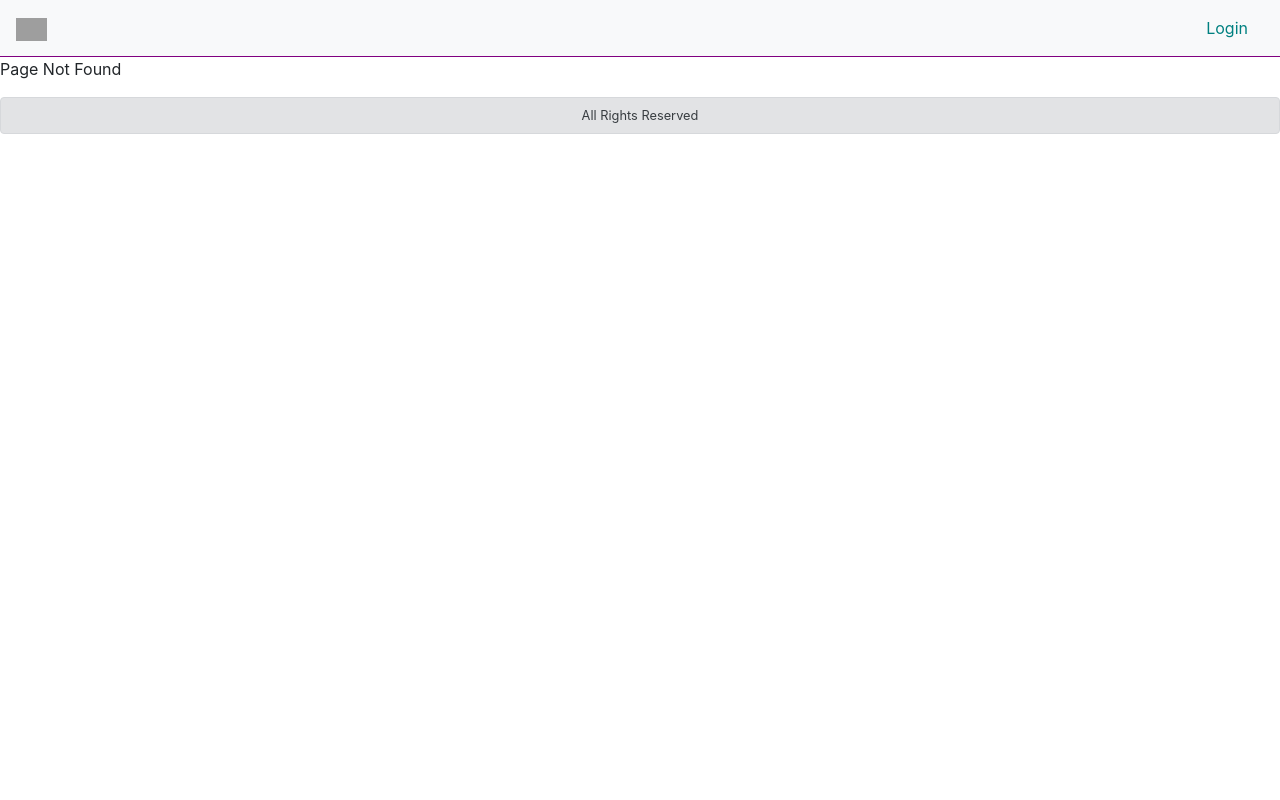
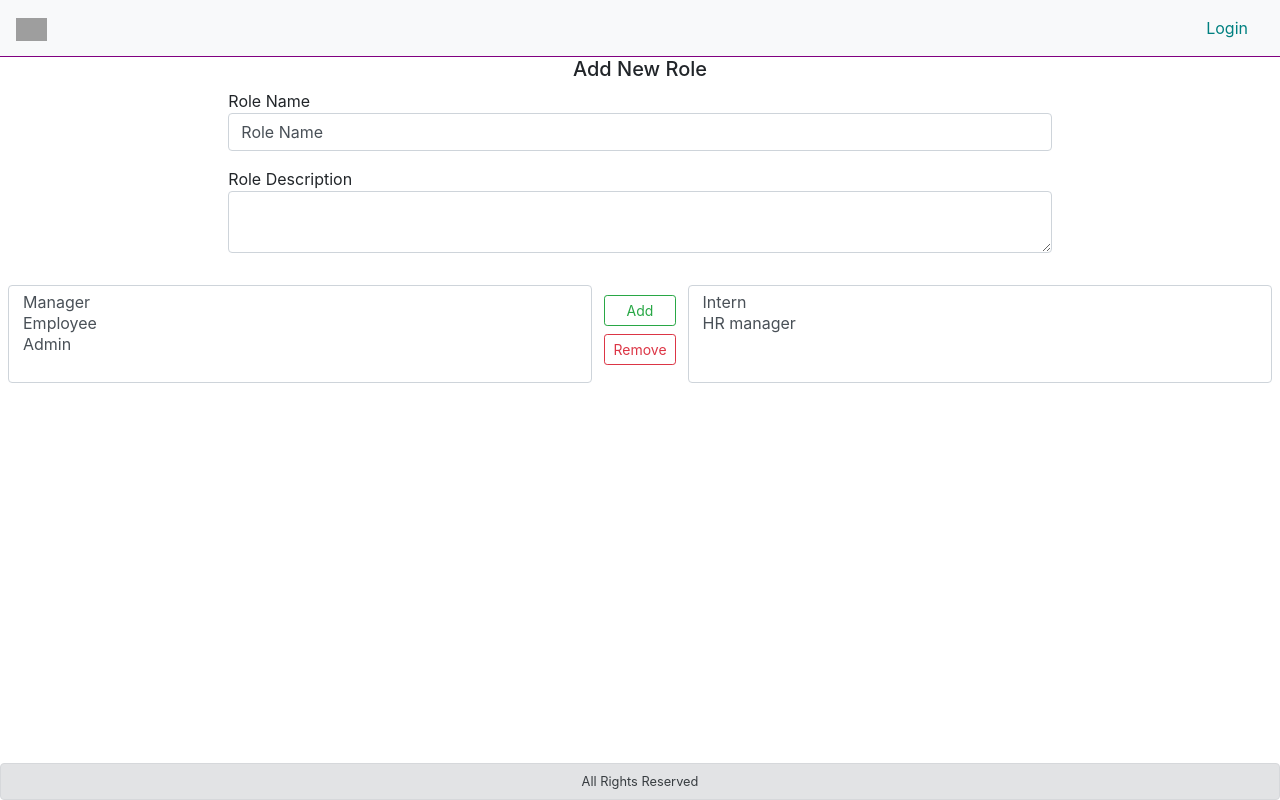
Before and after one commit to F14di/FEReact, a React (Vite) app: page /add-role in a window 1280 px wide. Before the commit this address had no page. Built offline with nearby package versions, Linux system fonts and the light colour scheme; grey boxes are pictures that could not be loaded.

Commit message:
fix layout bugs

```diff
--- a/Components/Body.js
+++ b/Components/Body.js
@@ -1,8 +1,5 @@
 import React from 'react';
-import avatar from '../assets/avatar.jpg';
-import aLogo from '../assets/a_logo.png';
 import InputErrors from './Errors/InputError'
-import liftImg from '../assets/g5185.png'
 
 export default class Body extends React.Component{
 
@@ -48,13 +45,13 @@ export default class Body extends React.Component{
 
     loginSubmit(e){
         e.preventDefault();
-        console.log(e)
         let noErrors = true;
 // Test each field of the form for errors
         Object.keys(this.state).forEach(name=>{
             this.handleInputChange({target:{name, value:this.state[name].value}})
         })
 
+        console.log(this.state)
     }
 
 render(){
@@ -62,8 +59,8 @@ render(){
         <div style={{minHeight:"82vh"}} className="d-flex flex-lg-row-reverse align-items-lg-center flex-column" >
             <div className="flex-grow-1">
                 <h3 className="text-center" style={{marginBottom:'-20px', fontFamily:"Sans-Serif", letterSpacing:"2px"}}>
-                    <img style={{width:'72px', position:'relative', right:'-15px', bottom:"38px"}} src={liftImg}></img>
-                    <img style={{width:"26px", transform:'rotate(35deg)'}} src={aLogo}></img>ssign {/*<i style={{color:"teal", fontSize:"23px"}} className="fas fa-terminal"></i>  */} Me
+                    <img style={{width:'72px', position:'relative', right:'-15px', bottom:"38px"}} src="g5185.png"></img>
+                    <img style={{width:"26px", transform:'rotate(35deg)'}} src="a_logo.png"></img>ssign {/*<i style={{color:"teal", fontSize:"23px"}} className="fas fa-terminal"></i>  */} Me
                 </h3>
                 <hr className="col-12 col-md-8"></hr>
             </div>
@@ -72,7 +69,7 @@ render(){
             <div className=" flex-grow-1 ">
                 <div className="rounded shadow pt-5 pb-2 pr-4 pl-4 mt-5 ml-auto mr-auto card col-10 col-sm-8 col-md-7">
                     <div className="d-flex justify-content-center">
-                        <img className="position-absolute" src={avatar} style={{width:"5rem", top:"-42px", border:"1px solid teal", borderRadius:"50%"}}></img>
+                        <img className="position-absolute" src="avatar.jpg" style={{width:"5rem", top:"-42px", border:"1px solid teal", borderRadius:"50%"}}></img>
                     </div>
                                 {/* LOGIN FORM INPUT*/}
             <form onSubmit={this.loginSubmit}>
--- a/Components/Footer.js
+++ b/Components/Footer.js
@@ -2,7 +2,7 @@ import React from 'react'
 
 export default ()=> {
     return <>
-    <div  className="position-relative w-100 m-0" style={{bottom:"0"}}>
+    <div  className="position-fixed w-100 m-0" style={{bottom:"0"}}>
         <div className="alert alert-secondary m-0 p-2" role="alert">
             <small className="text-center"><p className="m-auto">All Rights Reserved</p></small>
         </div>
--- a/Components/ListRoles.js
+++ b/Components/ListRoles.js
@@ -4,13 +4,10 @@ export default class ListRoles extends React.Component{
 render(){
     return(<>
      <div className="form-group">
-        <label htmlFor="exampleFormControlSelect2">Example multiple select</label>
+        <label htmlFor="exampleFormControlSelect2">{this.props.title}</label>
         <select multiple className="form-control" id="exampleFormControlSelect2" disabled={this.props.disabled}>
-        <option>1</option>
-        <option>2</option>
-        <option>3</option>
-        <option>4</option>
-        <option>5</option>
+        {this.props.options.map((option)=>(<option>{option}</option>))}
+
         </select>
     </div>
     </>)
--- /dev/null
+++ b/Components/Roles/AddRole.js
@@ -0,0 +1,49 @@
+import React from 'react';
+import ListRoles from '../../Components/ListRoles'
+
+
+export default class AddRole extends React.Component{
+
+    render(){
+        return(<>
+
+        <h5 class="text-center">Add New Role</h5>
+                <div className="row m-auto col-8">
+            <label htmlFor="RoleName" className="mb-0">Role Name</label>
+                    <div className="input-group mb-3">
+                        <input type="text"
+                        id="RoleName"
+                        className="form-control"
+                        placeholder="Username"
+                        aria-label="Username"
+                        defaultValue="Role Name"
+                        aria-describedby="role_name"></input>
+                    </div>
+                </div>
+
+
+                <div className="row m-auto col-8">
+                <label htmlFor="RoleName" className="mb-0">Role Description</label>
+                    <div className="input-group">
+                        <textarea className="form-control" aria-label="With textarea"></textarea>
+                    </div>
+                </div>
+
+            <div className="d-flex justify-content-center">
+                <div className="w-75 m-2">
+                <ListRoles options={['Manager','Employee','Admin']}/>
+                </div>
+                    <div className="d-flex flex-column justify-content-center">
+                        <button className="btn btn-sm btn-outline-success m-1">Add <i className="fas fa-arrow-right"></i></button>
+                        <button className="btn btn-sm btn-outline-danger m-1"><i className="fas fa-arrow-left"></i> Remove</button>
+                    </div>
+                    <div className="w-75 m-2">
+                        <ListRoles options={['Intern','HR manager']}/>
+                    </div>
+                </div>
+
+
+            </>
+        )
+    }
+}
--- a/Components/UserProfile/UserProfileRoles.js
+++ b/Components/UserProfile/UserProfileRoles.js
@@ -10,7 +10,7 @@ export default class UserProfileDetails extends React.Component{
             <h5 className="text-center mt-3 mb-1">Roles</h5>
             <div className="d-flex justify-content-around">
                 <div className="w-75 m-2">
-                    <ListRoles disabled={this.props.editMode}/>
+                    <ListRoles disabled={this.props.editMode} options={[1,2,3,4]}/>
                 </div>
                 {!this.props.editMode &&
                 <>
@@ -19,7 +19,7 @@ export default class UserProfileDetails extends React.Component{
                     <button className="btn btn-sm btn-outline-danger m-1"><i className="fas fa-arrow-left"></i> Remove</button>
                 </div>
                 <div className="w-75 m-2">
-                    <ListRoles disabled={this.props.editMode}/>
+                    <ListRoles disabled={this.props.editMode} options={[1,2,3,4]}/>
                 </div>
             </>}
 
--- a/package.json
+++ b/package.json
@@ -18,9 +18,11 @@
     "@fortawesome/free-solid-svg-icons": "^5.10.2",
     "@fortawesome/react-fontawesome": "^0.1.4",
     "bootstrap": "^4.3.1",
+    "parcel-plugin-asset-copier": "^1.0.0",
     "react": "^16.9.0",
     "react-bootstrap": "^1.0.0-beta.12",
     "react-dom": "^16.9.0",
     "react-router-dom": "^5.0.1"
-  }
+  },
+  "assetsPath": "assets/"
 }
--- a/routers/Router.js
+++ b/routers/Router.js
@@ -7,7 +7,7 @@ import Body from '../Components/Body'
 import UserProfile from '../Components/UserProfile/UserProfile'
 import Settings from '../Components/Settings/Settings'
 import PageNotFound from '../Components/PageNotFound'
-
+import AddRole from '../Components/Roles/AddRole'
 
 export default ()=>(
 <BrowserRouter>
@@ -17,6 +17,7 @@ export default ()=>(
             <Route path="/" component={Body} exact={true}/>
             <Route path="/user-profile/" component={UserProfile} />
             <Route path="/settings" component={Settings} />
+            <Route path="/add-role" component={AddRole} />
             <Route component={PageNotFound} />
         </Switch>
         <Footer />
```
Also changed, not shown: 1 other file (tests, documents, lock files or other folders).
